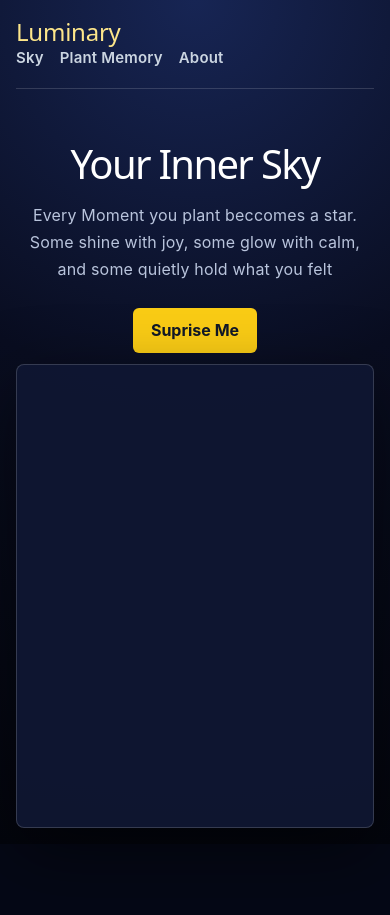
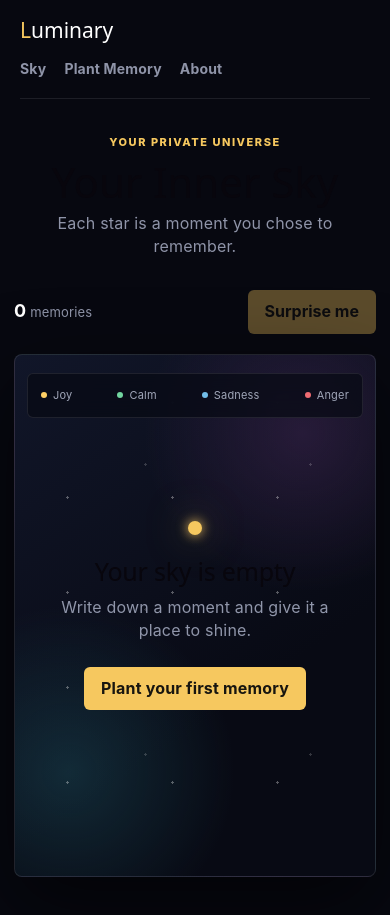
Before and after one commit to srinivasagudi0/-Luminary-Your-Inner-Life-as-a-Night-Sky, a React (Vite) app: page / in a window 390 px wide. Before the commit the page ends 844 px from the top, so only its background shows below. Built offline with nearby package versions, Linux system fonts and the light colour scheme.

Commit message:
mde css better (using Ai), updated the about page and skypage to make the UI more look good (BY me)

```diff
--- a/src/App.css
+++ b/src/App.css
@@ -1,326 +1,182 @@
 :root {
   font-family: Inter, system-ui, sans-serif;
-  color: #f4f7ff;
-  background: #050816;
+  color: #f7f7fb;
+  background: #070810;
   font-synthesis: none;
   text-rendering: optimizeLegibility;
 }
 
-* {
-  box-sizing: border-box;
-}
-
-html {
-  min-width: 320px;
-  min-height: 100%;
-}
-
-body {
-  min-height: 100vh;
-  margin: 0;
-  background:
-    radial-gradient(circle at top, #172554 0, #090d20 45%, #03050d 100%);
-}
-
-body::before {
-  content: "";
-  position: fixed;
-  inset: 0;
-  z-index: -1;
-  pointer-events: none;
-  opacity: 0.35;
-  background-image:
-    radial-gradient(circle, white 1px, transparent 1px),
-    radial-gradient(circle, white 1px, transparent 1px);
-  background-position: 0 0, 45px 70px;
-  background-size: 130px 130px, 190px 190px;
-}
-
-button,
-textarea {
-  font: inherit;
-}
-
-button {
-  padding: 11px 18px;
-  color: #111827;
-  font-weight: 700;
-  background: #facc15;
-  border: 0;
-  border-radius: 6px;
-  cursor: pointer;
-  transition: transform 0.2s, background 0.2s;
-}
-
-button:hover {
-  background: #fde047;
-  transform: translateY(-2px);
-}
-
-button:focus-visible,
-textarea:focus-visible,
-a:focus-visible {
-  outline: 2px solid #7dd3fc;
-  outline-offset: 3px;
-}
-
-.app {
-  min-height: 100vh;
-}
+* { box-sizing: border-box; }
+body { min-width: 320px; min-height: 100vh; margin: 0; background: #070810; }
+button, textarea { font: inherit; }
+button { cursor: pointer; }
+.app { min-height: 100vh; }
 
 .navbar {
   display: flex;
   align-items: center;
   justify-content: space-between;
-  width: min(1100px, calc(100% - 32px));
-  min-height: 70px;
+  width: min(1180px, calc(100% - 40px));
+  height: 72px;
   margin: auto;
-  border-bottom: 1px solid rgba(255, 255, 255, 0.15);
+  border-bottom: 1px solid #ffffff17;
 }
 
-.logo {
-  margin: 0;
-  color: #fde68a;
-  font-size: 24px;
+.logo { margin: 0; color: white; font-size: 21px; letter-spacing: 0; }
+.logo::first-letter { color: #f6c85f; }
+.nav-links { display: flex; gap: 28px; }
+.nav-links a { color: #8f94a8; font-size: 14px; font-weight: 650; text-decoration: none; }
+.nav-links a:hover { color: white; }
+
+.sky-page { width: min(1180px, calc(100% - 40px)); margin: auto; padding: 42px 0 56px; }
+.sky-heading { display: flex; align-items: end; justify-content: space-between; gap: 32px; margin-bottom: 28px; }
+.kicker { color: #f6c85f; font-size: 11px; font-weight: 800; letter-spacing: .14em; text-transform: uppercase; }
+.sky-heading h1 { margin: 8px 0 10px; font-size: clamp(42px, 6vw, 72px); line-height: .95; letter-spacing: 0; }
+.sky-heading p { margin: 0; color: #8f94a8; }
+.sky-controls { display: flex; align-items: center; gap: 14px; }
+.star-count { color: #8f94a8; font-size: 13px; }
+.star-count strong { color: white; font-size: 18px; }
+
+button, .empty-sky a {
+  min-height: 42px;
+  padding: 10px 17px;
+  color: #17150f;
+  font-weight: 750;
+  text-decoration: none;
+  background: #f6c85f;
+  border: 0;
+  border-radius: 6px;
+  transition: transform .18s, background .18s;
 }
 
-.nav-links {
-  display: flex;
-  gap: 24px;
-}
-
-.nav-links a {
-  color: #cbd5e1;
-  font-size: 15px;
-  font-weight: 600;
-  text-decoration: none;
-}
-
-.nav-links a:hover {
-  color: white;
-}
-
-.page {
-  width: min(1100px, calc(100% - 32px));
-  margin: auto;
-  padding: 60px 0;
-}
-
-.hero {
-  padding: 45px 0 35px;
-  text-align: center;
-}
-
-.hero h1,
-.add-page h1,
-.about-card h1 {
-  margin: 0;
-  color: white;
-  font-size: clamp(40px, 7vw, 72px);
-  line-height: 1;
-}
-
-.hero p,
-.add-page > p,
-.about-card p {
-  max-width: 650px;
-  margin: 18px auto 0;
-  color: #b9c4dc;
-  line-height: 1.7;
-}
-
-.hero button {
-  margin-top: 25px;
-}
+button:hover, .empty-sky a:hover { background: #ffda7d; transform: translateY(-1px); }
+button:disabled { opacity: .35; cursor: not-allowed; transform: none; }
+button:focus-visible, a:focus-visible, textarea:focus-visible { outline: 2px solid #8ed8ff; outline-offset: 3px; }
 
 .sky {
   position: relative;
-  width: 100%;
-  min-height: 430px;
+  min-height: 590px;
   overflow: hidden;
-  background: rgba(10, 15, 35, 0.55);
-  border: 1px solid rgba(255, 255, 255, 0.15);
+  background:
+    radial-gradient(circle at 15% 80%, #183f4d99, transparent 32%),
+    radial-gradient(circle at 80% 15%, #41265380, transparent 30%),
+    linear-gradient(145deg, #111629, #080a14 65%);
+  border: 1px solid #ffffff1a;
   border-radius: 8px;
-  box-shadow: 0 25px 70px rgba(0, 0, 0, 0.4);
+  box-shadow: 0 28px 80px #0009;
 }
+
+.sky::before, .sky::after {
+  content: "";
+  position: absolute;
+  inset: 0;
+  pointer-events: none;
+  background-image: radial-gradient(circle, #fff 1px, transparent 1.3px);
+  background-size: 105px 95px;
+  opacity: .32;
+}
+
+.sky::after { background-position: 48px 37px; background-size: 165px 145px; opacity: .18; }
+
+.sky-legend {
+  position: absolute;
+  top: 18px;
+  right: 18px;
+  z-index: 3;
+  display: flex;
+  gap: 16px;
+  padding: 10px 13px;
+  color: #a1a7b9;
+  font-size: 11px;
+  background: #080a14b8;
+  border: 1px solid #ffffff17;
+  border-radius: 6px;
+  backdrop-filter: blur(10px);
+}
+
+.sky-legend span { display: flex; align-items: center; gap: 6px; }
+.sky-legend i { width: 6px; height: 6px; border-radius: 50%; }
+.happy { background: #ffd166; }
+.calm { background: #72d6a0; }
+.sadness { background: #72bde8; }
+.anger { background: #ef6b72; }
 
 .star {
   position: absolute;
-  width: 11px;
-  height: 11px;
+  z-index: 2;
+  width: 10px;
+  min-height: 10px;
+  height: 10px;
+  padding: 0;
   border-radius: 50%;
-  cursor: pointer;
   transform: translate(-50%, -50%);
-  transition: transform 0.2s;
-  animation: twinkle 3s infinite ease-in-out;
+  animation: twinkle 3.4s ease-in-out infinite;
 }
 
-.star:hover {
-  z-index: 2;
-  transform: translate(-50%, -50%) scale(1.7);
+.star:hover { transform: translate(-50%, -50%) scale(1.8); }
+.star.happy, .star.joy { background: #ffd166; box-shadow: 0 0 18px #ffd166; }
+.star.calm { background: #72d6a0; box-shadow: 0 0 18px #72d6a0; }
+.star.sadness { background: #72bde8; box-shadow: 0 0 18px #72bde8; }
+.star.anger { background: #ef6b72; box-shadow: 0 0 18px #ef6b72; }
+
+.sky-hint { position: absolute; bottom: 15px; left: 18px; z-index: 2; margin: 0; color: #686f84; font-size: 11px; }
+.empty-sky { position: absolute; inset: 0; z-index: 2; display: grid; place-content: center; justify-items: center; padding: 24px; text-align: center; }
+.empty-star { width: 14px; height: 14px; margin-bottom: 22px; background: #f6c85f; border-radius: 50%; box-shadow: 0 0 12px #f6c85f, 0 0 40px #f6c85f99; }
+.empty-sky h2 { margin: 0 0 10px; font-size: 25px; }
+.empty-sky p { margin: 0 0 24px; color: #9096aa; }
+
+.memory-panel {
+  position: fixed;
+  right: 28px;
+  bottom: 28px;
+  z-index: 10;
+  width: min(390px, calc(100% - 40px));
+  padding: 28px;
+  color: white;
+  background: #171a25f2;
+  border: 1px solid #ffffff21;
+  border-radius: 8px;
+  box-shadow: 0 24px 70px #000a;
+  backdrop-filter: blur(16px);
 }
 
-.star.happy,
-.star.joy {
-  background: #facc15;
-  box-shadow: 0 0 16px #facc15;
+.memory-panel h2, .surprise-card h2 { margin: 9px 38px 12px 0; font-size: 23px; }
+.memory-panel p, .surprise-card p { margin: 0; color: #b3b7c5; line-height: 1.65; overflow-wrap: anywhere; }
+.memory-panel time { display: block; margin-top: 20px; color: #70778c; font-size: 12px; }
+.emotion { color: #72d6a0; font-size: 11px; font-weight: 800; letter-spacing: .12em; text-transform: uppercase; background: none; }
+.emotion.happy, .emotion.joy { color: #ffd166; }
+.emotion.sadness { color: #72bde8; }
+.emotion.anger { color: #ef6b72; }
+.close { position: absolute; top: 14px; right: 14px; width: 34px; min-height: 34px; padding: 0; color: #989daf; font-size: 22px; background: transparent; }
+.close:hover { color: white; background: #ffffff12; transform: none; }
+
+.modal-backdrop { position: fixed; inset: 0; z-index: 20; display: grid; place-items: center; padding: 20px; background: #03040acf; backdrop-filter: blur(5px); }
+.surprise-card { width: min(430px, 100%); padding: 30px; background: #171a25; border: 1px solid #ffffff21; border-radius: 8px; box-shadow: 0 30px 90px #000c; }
+.surprise-card > div { display: flex; gap: 10px; margin-top: 24px; }
+.button-muted { color: white; background: #303442; }
+.button-muted:hover { background: #3d4252; }
+
+.page { width: min(800px, calc(100% - 40px)); margin: auto; padding: 56px 0; }
+.add-page, .about-card { padding: 30px; background: #121521; border: 1px solid #ffffff1a; border-radius: 8px; }
+.add-page h1, .about-card h1 { margin: 0; color: white; font-size: clamp(38px, 6vw, 58px); }
+.add-page p, .about-card p, .about-card li { color: #a4a9ba; line-height: 1.7; }
+.about-card h2 { margin-top: 32px; }
+textarea { width: 100%; min-height: 190px; padding: 16px; color: white; background: #090b13; border: 1px solid #343847; border-radius: 6px; resize: vertical; }
+.primary-button { margin-top: 14px; }
+
+@keyframes twinkle { 50% { opacity: .42; } }
+
+@media (max-width: 680px) {
+  .navbar { align-items: flex-start; flex-direction: column; height: auto; padding: 18px 0; gap: 14px; }
+  .nav-links { width: 100%; gap: 18px; overflow-x: auto; }
+  .sky-page { width: calc(100% - 28px); padding: 30px 0 38px; }
+  .sky-heading { align-items: flex-start; flex-direction: column; margin-bottom: 20px; }
+  .sky-controls { width: 100%; justify-content: space-between; }
+  .sky { min-height: 62vh; }
+  .sky-legend { left: 12px; right: 12px; justify-content: space-between; gap: 8px; }
+  .sky-hint { display: none; }
+  .memory-panel { right: 14px; bottom: 14px; width: calc(100% - 28px); }
+  .surprise-card > div { flex-direction: column; }
+  .page { width: calc(100% - 28px); padding: 36px 0; }
+  .add-page, .about-card { padding: 22px; }
 }
-
-.star.sadness {
-  background: #7dd3fc;
-  box-shadow: 0 0 16px #7dd3fc;
-}
-
-.star.anger {
-  background: #fb7185;
-  box-shadow: 0 0 16px #fb7185;
-}
-
-.star.calm {
-  background: #86efac;
-  box-shadow: 0 0 16px #86efac;
-}
-
-.suprise-card,
-.sky-page > div:last-child,
-.add-page,
-.about-card {
-  padding: 30px;
-  text-align: left;
-  background: rgba(15, 23, 50, 0.94);
-  border: 1px solid rgba(255, 255, 255, 0.16);
-  border-radius: 8px;
-  box-shadow: 0 24px 70px rgba(0, 0, 0, 0.5);
-}
-
-.suprise-card {
-  position: fixed;
-  top: 50%;
-  left: 50%;
-  z-index: 10;
-  width: min(450px, calc(100% - 32px));
-  transform: translate(-50%, -50%);
-}
-
-.suprise-card h2,
-.sky-page > div:last-child h2,
-.about-card h2 {
-  margin: 0 0 12px;
-  color: white;
-}
-
-.suprise-card p,
-.sky-page > div:last-child p {
-  color: #b9c4dc;
-  line-height: 1.6;
-}
-
-.suprise-card button + button {
-  margin-left: 8px;
-  color: white;
-  background: #334155;
-}
-
-.sky-page > div:last-child {
-  position: fixed;
-  right: 24px;
-  bottom: 24px;
-  z-index: 5;
-  width: min(400px, calc(100% - 48px));
-}
-
-.add-page,
-.about-card {
-  max-width: 800px;
-}
-
-.add-page h1,
-.about-card h1 {
-  font-size: clamp(36px, 6vw, 58px);
-}
-
-textarea {
-  width: 100%;
-  min-height: 200px;
-  margin-top: 25px;
-  padding: 16px;
-  resize: vertical;
-  color: white;
-  background: #080d20;
-  border: 1px solid #3a4666;
-  border-radius: 6px;
-  outline: none;
-}
-
-textarea::placeholder {
-  color: #7c89a8;
-}
-
-.primary-button {
-  margin-top: 16px;
-}
-
-.about-card h2 {
-  margin-top: 35px;
-}
-
-.about-card ul {
-  padding-left: 22px;
-  color: #b9c4dc;
-  line-height: 1.8;
-}
-
-@keyframes twinkle {
-  50% {
-    opacity: 0.55;
-  }
-}
-
-@media (max-width: 650px) {
-  .navbar {
-    align-items: flex-start;
-    flex-direction: column;
-    padding: 18px 0;
-  }
-
-  .nav-links {
-    width: 100%;
-    gap: 16px;
-    overflow-x: auto;
-  }
-
-  .page {
-    padding: 35px 0;
-  }
-
-  .hero {
-    padding-top: 20px;
-  }
-
-  .hero p br {
-    display: none;
-  }
-
-  .sky {
-    min-height: 55vh;
-  }
-
-  .add-page,
-  .about-card {
-    padding: 22px;
-  }
-
-  .sky-page > div:last-child {
-    right: 16px;
-    bottom: 16px;
-    width: calc(100% - 32px);
-  }
-
-  .suprise-card button {
-    width: 100%;
-  }
-
-  .suprise-card button + button {
-    margin: 8px 0 0;
-  }
-}
--- a/src/pages/SkyPage.jsx
+++ b/src/pages/SkyPage.jsx
@@ -1,83 +1,105 @@
 import { useState } from 'react';
+import { Link } from 'react-router-dom';
 
-function SkyPage({memories, selectedMemory, setSelectedMemory}) {
-    const [supriseMemory, setSupriseMemory] = useState(null);
+const emotionNames = {
+  happy: 'Joy',
+  joy: 'Joy',
+  calm: 'Calm',
+  sadness: 'Sadness',
+  anger: 'Anger',
+};
 
-    function getStarColor(emotion) {
-        if (emotion === 'joy') return 'gold';
-        if (emotion === 'sadness') return 'skyblue';
-        if (emotion === 'anger') return 'tomato';
-        return 'white';
-    }
+function SkyPage({ memories, selectedMemory, setSelectedMemory }) {
+  const [surpriseMemory, setSurpriseMemory] = useState(null);
 
-    function supriseMe() {
-        if (memories.length === 0) return;
+  function findMemory() {
+    if (!memories.length) return;
+    setSurpriseMemory(memories[Math.floor(Math.random() * memories.length)]);
+  }
 
-        const randomIndex = Math.floor(Math.random() * memories.length);
-        const randomMemory = memories[randomIndex];
+  function revealMemory() {
+    setSelectedMemory(surpriseMemory);
+    setSurpriseMemory(null);
+  }
 
-        setSupriseMemory(randomMemory);
-    }
-    return (
-        <main className="page sky-page">
-            <section className="hero">
-                <h1>Your Inner Sky</h1>
-                <p>
-                    Every Moment you plant beccomes a star. Some shine with joy, <br />
-                    some glow with calm, and some quietly hold what you felt
-                </p>
+  return (
+    <main className="sky-page">
+      <header className="sky-heading">
+        <div>
+          <span className="kicker">Your private universe</span>
+          <h1>Your Inner Sky</h1>
+          <p>Each star is a moment you chose to remember.</p>
+        </div>
 
-                <button onClick={supriseMe}>
-                    Suprise Me
-                </button>
-            </section>
+        <div className="sky-controls">
+          <span className="star-count">
+            <strong>{memories.length}</strong> {memories.length === 1 ? 'memory' : 'memories'}
+          </span>
+          <button onClick={findMemory} disabled={!memories.length}>Surprise me</button>
+        </div>
+      </header>
 
-            {supriseMemory && (
-                <div className="suprise-card">
-                    <h2>A Memory Found You</h2>
+      <section className="sky" aria-label="Memory sky">
+        <div className="sky-legend" aria-label="Emotion colors">
+          <span><i className="happy" />Joy</span>
+          <span><i className="calm" />Calm</span>
+          <span><i className="sadness" />Sadness</span>
+          <span><i className="anger" />Anger</span>
+        </div>
 
-                    <p>
-                        A star from your past has drifted forward. <br />
-                        Open it and revist the moment it holds.
-                    </p>
+        {!memories.length && (
+          <div className="empty-sky">
+            <div className="empty-star" />
+            <h2>Your sky is empty</h2>
+            <p>Write down a moment and give it a place to shine.</p>
+            <Link to="/add">Plant your first memory</Link>
+          </div>
+        )}
 
-                    <button onClick={() => setSelectedMemory(supriseMemory)}>View Memory</button>
-
-                    <button onClick={() => setSupriseMemory(null)}>Close</button>
-
-
-                </div>
-            )}
-
-           <div className="sky">
-        {memories.map((memory) => (
-          <div
+        {memories.map((memory, index) => (
+          <button
             key={memory.id}
-            onClick={() => setSelectedMemory(memory)}
             className={`star ${memory.emotion}`}
             style={{
-              left: `${memory.x}%`,
-              top: `${memory.y}%`,
-              background: memory.color || getStarColor(memory.emotion),
-              boxShadow: `0 0 12px ${memory.color || getStarColor(memory.emotion)}`,
+              left: `${Math.max(4, Math.min(96, memory.x))}%`,
+              top: `${Math.max(10, Math.min(92, memory.y))}%`,
+              animationDelay: `${index * -0.4}s`,
             }}
-            title={memory.text}
+            onClick={() => setSelectedMemory(memory)}
+            aria-label={`Open memory: ${memory.text}`}
           />
         ))}
-      </div>
+
+        <p className="sky-hint">Select a star to revisit its memory</p>
+      </section>
 
       {selectedMemory && (
-        <div>
-            <h2>{selectedMemory.starName || "Memory Star"}</h2>
-            <p>{selectedMemory.text}</p>
+        <aside className="memory-panel">
+          <button className="close" onClick={() => setSelectedMemory(null)} aria-label="Close">X</button>
+          <span className={`emotion ${selectedMemory.emotion}`}>
+            {emotionNames[selectedMemory.emotion] || 'Memory'}
+          </span>
+          <h2>{selectedMemory.starName || 'A moment in your sky'}</h2>
+          <p>{selectedMemory.text}</p>
+          {selectedMemory.createdAt && <time>{selectedMemory.createdAt}</time>}
+        </aside>
+      )}
 
-            <p>Emotion: {selectedMemory.emotion}</p>
-            {selectedMemory.createdAt && <p>{selectedMemory.createdAt}</p>}
+      {surpriseMemory && (
+        <div className="modal-backdrop" onClick={() => setSurpriseMemory(null)}>
+          <section className="surprise-card" onClick={(event) => event.stopPropagation()}>
+            <span className="kicker">A star found you</span>
+            <h2>Ready to look back?</h2>
+            <p>One of your memories has drifted into view.</p>
+            <div>
+              <button onClick={revealMemory}>Open memory</button>
+              <button className="button-muted" onClick={() => setSurpriseMemory(null)}>Close</button>
+            </div>
+          </section>
         </div>
       )}
-
-      </main>
-    )
+    </main>
+  );
 }
 
 export default SkyPage;
```
Also changed, not shown: src/pages/AboutPage.jsx (+5 -8 lines).
